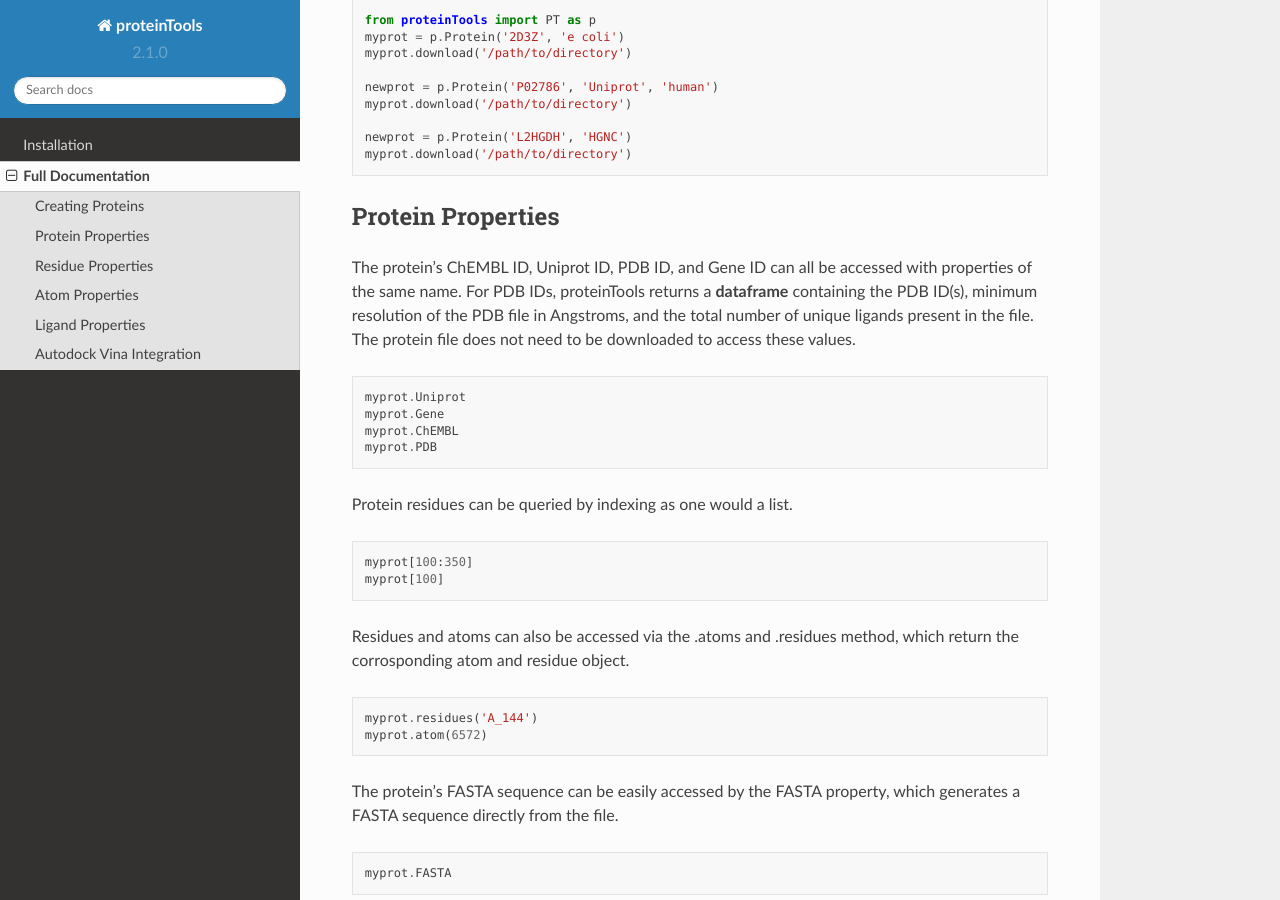
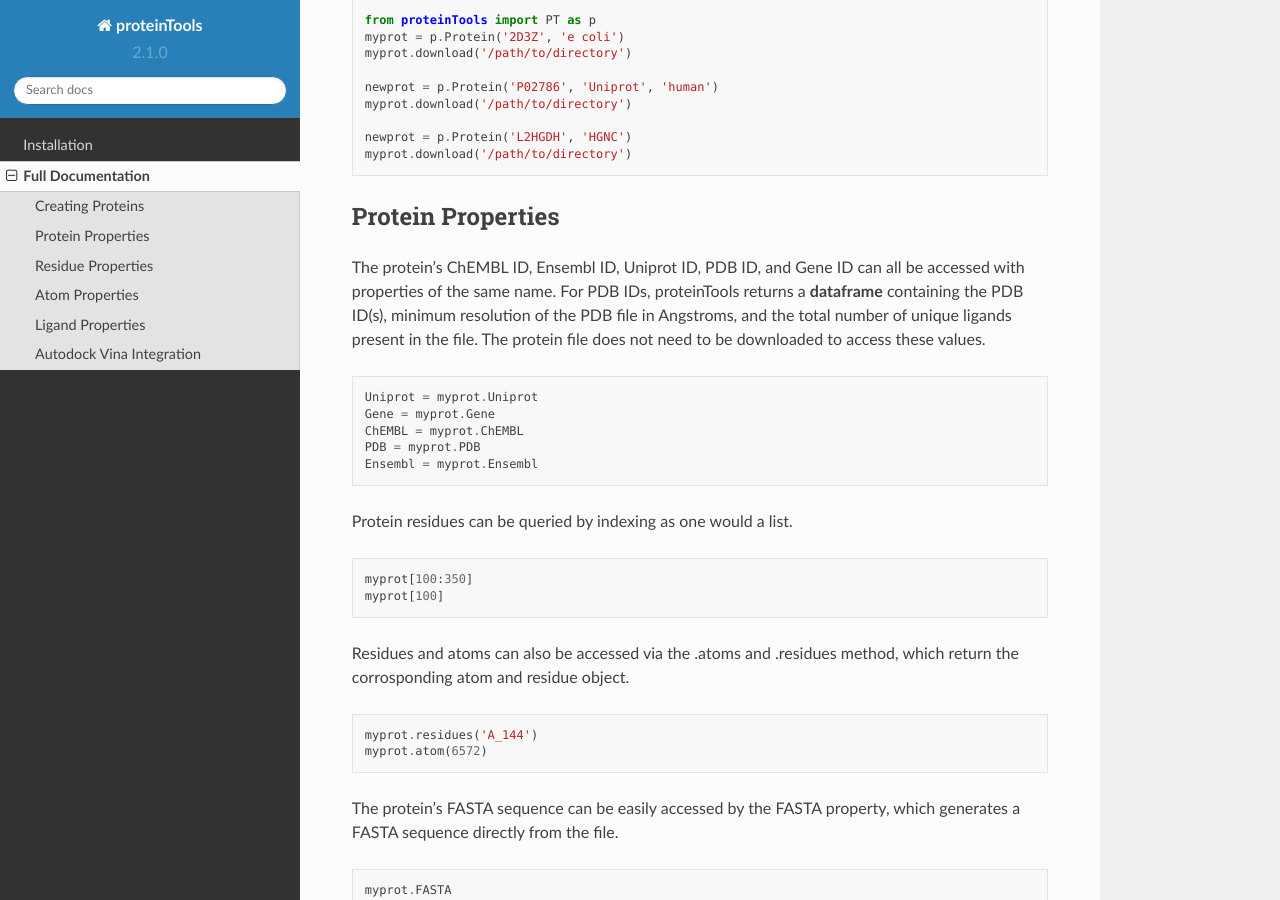
Before and after one commit to tiger1deF/proteinTools, a Sphinx documentation site: the page built from docs/source/documentation.rst, in a window 1280 px wide and 900 px high, scrolled down 536 px. Built offline with Sphinx 7.4.7 and the Read the Docs theme 2.0.0, drawn with Linux system fonts in a browser that asks for light colours.

Commit message:
Update documentation.rst

```diff
--- a/docs/source/documentation.rst
+++ b/docs/source/documentation.rst
@@ -26,14 +26,15 @@ The protein file can than be downloaded to a directory (default the user's curre
 
 Protein Properties
 ------------------
-The protein's ChEMBL ID, Uniprot ID, PDB ID, and Gene ID can all be accessed with properties of the same name. For PDB IDs, proteinTools returns a **dataframe** containing the PDB ID(s), minimum resolution of the PDB file in Angstroms, and the total number of unique ligands present in the file. The protein file does not need to be downloaded to access these values.
+The protein's ChEMBL ID, Ensembl ID, Uniprot ID, PDB ID, and Gene ID can all be accessed with properties of the same name. For PDB IDs, proteinTools returns a **dataframe** containing the PDB ID(s), minimum resolution of the PDB file in Angstroms, and the total number of unique ligands present in the file. The protein file does not need to be downloaded to access these values.
 
 .. code-block:: python
 
-   myprot.Uniprot
-   myprot.Gene
-   myprot.ChEMBL
-   myprot.PDB
+   Uniprot = myprot.Uniprot
+   Gene = myprot.Gene
+   ChEMBL = myprot.ChEMBL
+   PDB = myprot.PDB
+   Ensembl = myprot.Ensembl
 
 Protein residues can be queried by indexing as one would a list.
 
```
